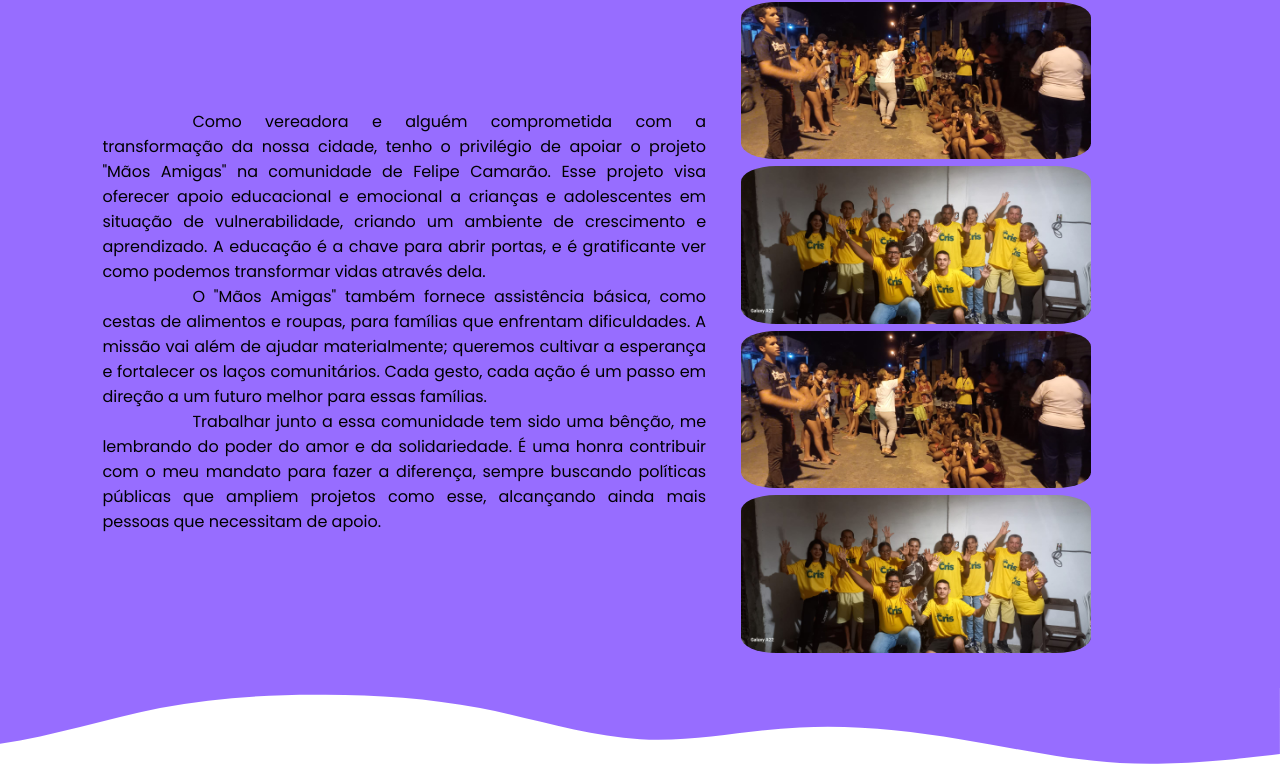
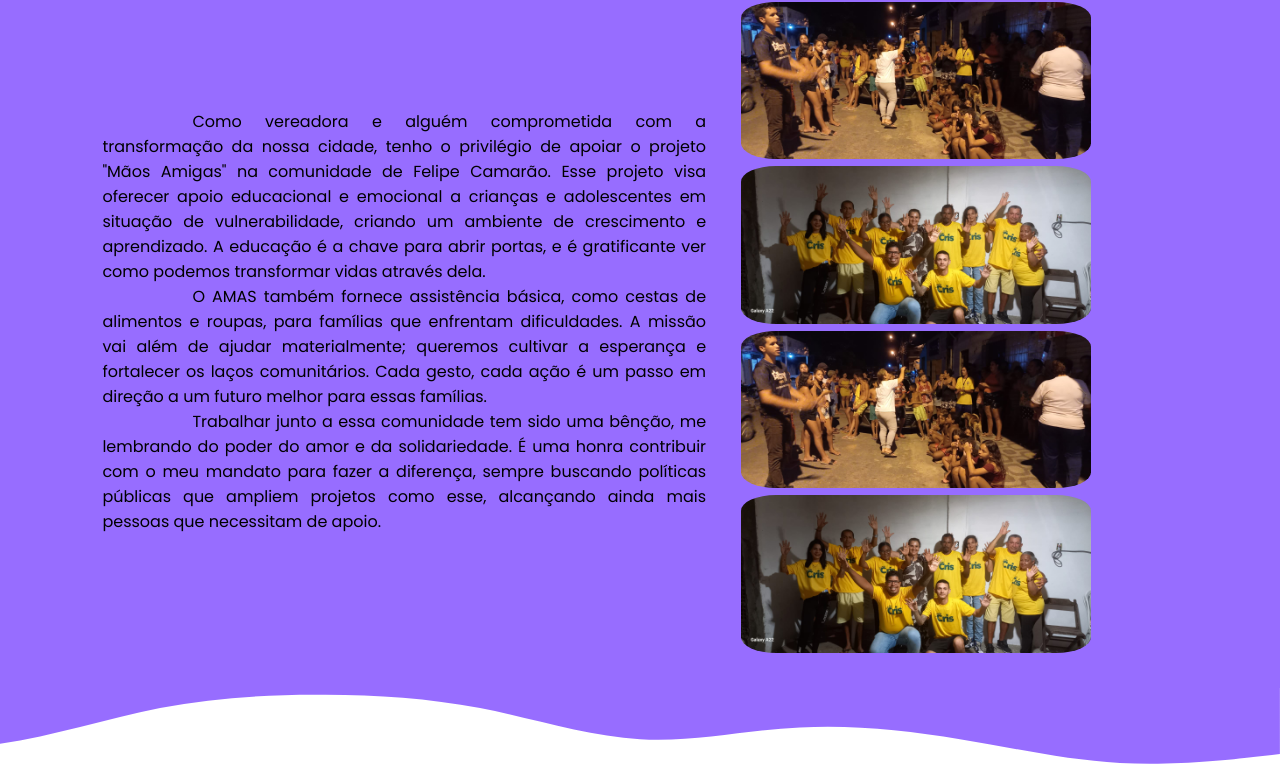
Before and after one commit to missionariacris/missionariacris, a plain HTML site: page index.html in a window 1280 px wide. Shown: the part 3222-3987 px from the top of the page. Drawn offline with nearby package versions, Linux system fonts and the light colour scheme.

Commit message:
Update index.html

```diff
--- a/index.html
+++ b/index.html
@@ -277,7 +277,7 @@ Vamos trabalhar para seja menos burocrático o processo de registro de igrejas,
                     Como vereadora e alguém comprometida com a transformação da nossa cidade, tenho o privilégio de apoiar o projeto "Mãos Amigas" na comunidade de Felipe Camarão. Esse projeto visa oferecer apoio educacional e emocional a crianças e adolescentes em situação de vulnerabilidade, criando um ambiente de crescimento e aprendizado. A educação é a chave para abrir portas, e é gratificante ver como podemos transformar vidas através dela.
                 </p>
                 <p class="descrip-bene">
-                    O "Mãos Amigas" também fornece assistência básica, como cestas de alimentos e roupas, para famílias que enfrentam dificuldades. A missão vai além de ajudar materialmente; queremos cultivar a esperança e fortalecer os laços comunitários. Cada gesto, cada ação é um passo em direção a um futuro melhor para essas famílias.
+                    O AMAS também fornece assistência básica, como cestas de alimentos e roupas, para famílias que enfrentam dificuldades. A missão vai além de ajudar materialmente; queremos cultivar a esperança e fortalecer os laços comunitários. Cada gesto, cada ação é um passo em direção a um futuro melhor para essas famílias.
                 </p>
                 <p class="descrip-bene">
                     Trabalhar junto a essa comunidade tem sido uma bênção, me lembrando do poder do amor e da solidariedade. É uma honra contribuir com o meu mandato para fazer a diferença, sempre buscando políticas públicas que ampliem projetos como esse, alcançando ainda mais pessoas que necessitam de apoio.
```
